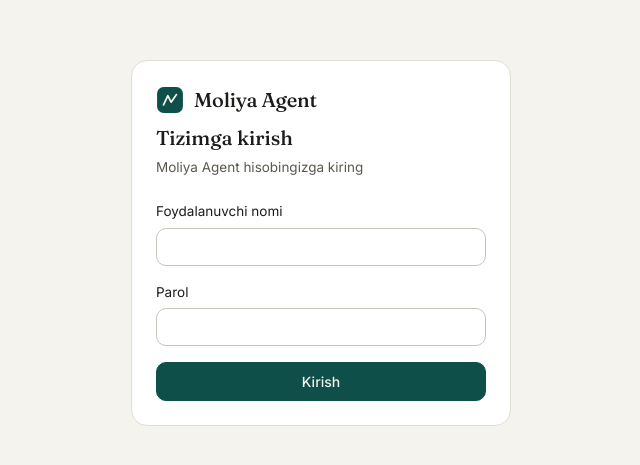
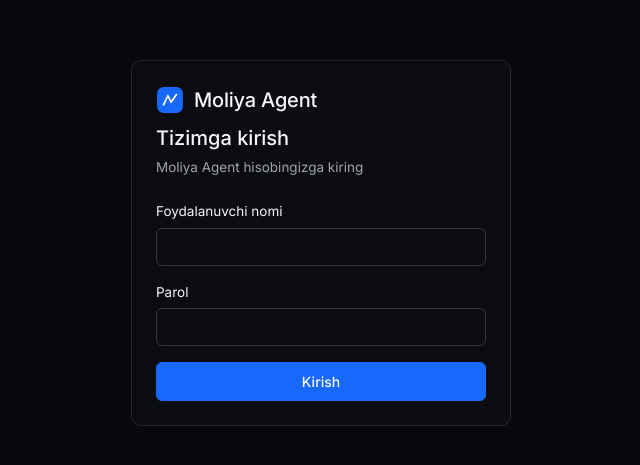
Before and after one commit to Asrorcheek/moliya-agent, a React (Vite) app in the folder app/: page / in a window 1280 px wide. Shown: the part 157-622 px from the top of the page, without its empty margins (319-959 px from the left). Built offline with nearby package versions, Linux system fonts and the light colour scheme; no server answers.

Commit message:
Redesign admin shell to match Metronic

```diff
--- a/app/index.html
+++ b/app/index.html
@@ -7,7 +7,7 @@
     <link rel="icon" href="/favicon.svg" type="image/svg+xml" />
     <link rel="preconnect" href="https://fonts.googleapis.com" />
     <link rel="preconnect" href="https://fonts.gstatic.com" crossorigin />
-    <link href="https://fonts.googleapis.com/css2?family=Fraunces:opsz,wght@9..144,500;9..144,600&family=Inter:wght@400;500;600&family=IBM+Plex+Mono:wght@500&display=swap" rel="stylesheet" />
+    <link href="https://fonts.googleapis.com/css2?family=Inter:wght@400;500;600&family=IBM+Plex+Mono:wght@500&display=swap" rel="stylesheet" />
     <link rel="stylesheet" href="https://cdn.jsdelivr.net/npm/@tabler/icons-webfont@3/dist/tabler-icons.min.css" />
     <meta name="description" content="Moliya Agent — moliyaviy operatsiyalarni tasdiqlash va hisobot paneli" />
   </head>
--- a/app/src/components/layout/TopBar.tsx
+++ b/app/src/components/layout/TopBar.tsx
@@ -1,27 +1,16 @@
 import { useI18n, type Locale } from '@/i18n'
 import { NavIcon } from '@/components/ui/NavIcon'
+import { Link, useRouter } from '@/router'
 
 const LOCALES: Locale[] = ['uz', 'ru', 'en']
 
 export function TopBar({ title, onMenuClick }: { title: string; onMenuClick?: () => void }) {
   const { locale, setLocale, t } = useI18n()
+  const { path } = useRouter()
 
   return (
-    <header
-      style={{
-        height: 'var(--topbar-height)',
-        borderBottom: '1px solid var(--color-border)',
-        background: 'var(--color-surface)',
-        display: 'flex',
-        alignItems: 'center',
-        justifyContent: 'space-between',
-        padding: '0 var(--space-5)',
-        position: 'sticky',
-        top: 0,
-        zIndex: 10,
-      }}
-    >
-      <div style={{ display: 'flex', alignItems: 'center', gap: 12 }}>
+    <header className="metronic-topbar">
+      <div className="topbar-left">
         {onMenuClick && (
           <button
             aria-label="Menyu"
@@ -32,30 +21,32 @@ export function TopBar({ title, onMenuClick }: { title: string; onMenuClick?: ()
             <NavIcon name="menu" />
           </button>
         )}
-        <h1 className="topbar-title" style={{ fontSize: 18 }}>{title}</h1>
+        <h1 className="topbar-title">{title}</h1>
+        <nav className="topbar-nav" aria-label="Tezkor navigatsiya">
+          <Link to="/" className={path === '/' ? 'active' : ''}>Home</Link>
+          <Link to="/reports" className={path === '/reports' ? 'active' : ''}>{t('nav.reports')}</Link>
+          <Link to="/users" className={path === '/users' ? 'active' : ''}>{t('nav.users')}</Link>
+          <Link to="/settings" className={path === '/settings' ? 'active' : ''}>{t('nav.settings')}</Link>
+        </nav>
       </div>
 
-      <div role="group" aria-label="Til tanlash" style={{ display: 'flex', gap: 2, background: 'var(--color-bg)', borderRadius: 999, padding: 3 }}>
+      <div className="topbar-actions">
+        <button className="topbar-icon" aria-label={t('common.search')}>⌕</button>
+        <span className="topbar-status-dot" title="Online" />
+        <div role="group" aria-label="Til tanlash" className="locale-switcher">
         {LOCALES.map((l) => (
           <button
             key={l}
             onClick={() => setLocale(l)}
             aria-pressed={locale === l}
-            style={{
-              padding: '5px 10px',
-              fontSize: 12.5,
-              borderRadius: 999,
-              border: 'none',
-              background: locale === l ? 'var(--color-surface)' : 'transparent',
-              boxShadow: locale === l ? 'var(--shadow-sm)' : 'none',
-              fontWeight: locale === l ? 500 : 400,
-              color: locale === l ? 'var(--color-text-primary)' : 'var(--color-text-muted)',
-            }}
+            className={locale === l ? 'active' : ''}
           >
             <span className="locale-full">{t(`lang.${l}` as const)}</span>
             <span className="locale-short">{l.toUpperCase()}</span>
           </button>
         ))}
+        </div>
+        <span className="topbar-avatar">A</span>
       </div>
     </header>
   )
--- a/app/src/styles/global.css
+++ b/app/src/styles/global.css
@@ -21,6 +21,7 @@ body {
   line-height: 1.5;
   -webkit-font-smoothing: antialiased;
   min-width: 360px;
+  color-scheme: dark;
 }
 
 h1, h2, h3, h4 {
@@ -47,6 +48,292 @@ button {
 
 a {
   color: var(--color-primary);
+}
+
+input::placeholder,
+textarea::placeholder {
+  color: var(--color-text-muted);
+}
+
+select option {
+  background: var(--color-surface-raised);
+  color: var(--color-text-primary);
+}
+
+.app-shell {
+  display: flex;
+  min-height: 100vh;
+  background: var(--color-bg);
+}
+
+.app-shell-body {
+  flex: 1;
+  min-width: 0;
+}
+
+.app-content {
+  width: 100%;
+  max-width: 1440px;
+  margin: 0 auto;
+  padding: 24px 24px 88px;
+}
+
+.page-heading {
+  margin-bottom: 22px;
+}
+
+.page-heading h1 {
+  font-size: 18px;
+  font-weight: 600;
+  letter-spacing: -.01em;
+}
+
+.page-breadcrumb {
+  display: flex;
+  align-items: center;
+  gap: 10px;
+  margin-top: 6px;
+  color: var(--color-text-muted);
+  font-size: 12px;
+}
+
+.page-breadcrumb b {
+  color: #454954;
+  font-size: 16px;
+  font-weight: 400;
+}
+
+.page-breadcrumb span:last-child {
+  color: var(--color-text-primary);
+}
+
+.metronic-sidebar {
+  position: sticky;
+  top: 0;
+  display: flex;
+  flex-direction: column;
+  width: var(--sidebar-width);
+  height: 100vh;
+  flex-shrink: 0;
+  padding: 0 16px 18px;
+  border-right: 1px solid var(--color-border);
+  background: #08090c;
+}
+
+.sidebar-logo {
+  display: flex;
+  align-items: center;
+  gap: 11px;
+  height: var(--topbar-height);
+  padding: 0 8px;
+  border-bottom: 1px solid transparent;
+}
+
+.sidebar-logo svg {
+  width: 27px;
+  height: 27px;
+}
+
+.sidebar-logo span {
+  color: #f8f8fa;
+  font-size: 17px;
+  font-weight: 600;
+  letter-spacing: .02em;
+}
+
+.sidebar-nav {
+  flex: 1;
+  padding-top: 13px;
+  overflow-y: auto;
+}
+
+.sidebar-group-label {
+  margin: 19px 11px 7px;
+  color: #555965;
+  font-size: 10px;
+  font-weight: 500;
+  letter-spacing: .08em;
+}
+
+.sidebar-group-label:first-child {
+  margin-top: 4px;
+}
+
+.nav-link {
+  display: flex;
+  align-items: center;
+  gap: 11px;
+  min-height: 38px;
+  padding: 8px 11px;
+  border-radius: 6px;
+  color: #a2a6b0;
+  font-size: 13px;
+  text-decoration: none;
+  transition: color 120ms ease, background 120ms ease;
+}
+
+.nav-link:hover {
+  background: #111319;
+  color: #f4f5f7;
+}
+
+.nav-link.active {
+  background: #1a1c22;
+  color: #2979ff;
+}
+
+.nav-link b {
+  margin-left: auto;
+  color: #555965;
+  font-size: 15px;
+  font-weight: 400;
+}
+
+.sidebar-account {
+  display: flex;
+  align-items: center;
+  gap: 10px;
+  padding: 15px 8px 0;
+  border-top: 1px solid var(--color-border);
+}
+
+.sidebar-account-avatar,
+.topbar-avatar {
+  display: inline-grid;
+  place-items: center;
+  border-radius: 50%;
+  background: #15263f;
+  color: #6ca7ff;
+  font-size: 11px;
+  font-weight: 600;
+}
+
+.sidebar-account-avatar {
+  width: 34px;
+  height: 34px;
+  flex: 0 0 34px;
+}
+
+.sidebar-account strong,
+.sidebar-account button {
+  display: block;
+  padding: 0;
+  border: 0;
+  background: transparent;
+  text-align: left;
+}
+
+.sidebar-account strong {
+  color: var(--color-text-primary);
+  font-size: 12.5px;
+  font-weight: 500;
+}
+
+.sidebar-account button {
+  margin-top: 2px;
+  color: var(--color-text-muted);
+  font-size: 11px;
+}
+
+.metronic-topbar {
+  position: sticky;
+  top: 0;
+  z-index: 20;
+  display: flex;
+  align-items: center;
+  justify-content: space-between;
+  height: var(--topbar-height);
+  padding: 0 24px;
+  border-bottom: 1px solid var(--color-border);
+  background: rgba(8, 9, 12, .94);
+  backdrop-filter: blur(12px);
+}
+
+.topbar-left,
+.topbar-actions,
+.topbar-nav {
+  display: flex;
+  align-items: center;
+}
+
+.topbar-left {
+  gap: 28px;
+}
+
+.topbar-title {
+  display: none;
+  font-size: 16px;
+  font-weight: 600;
+}
+
+.topbar-nav {
+  gap: 27px;
+}
+
+.topbar-nav a {
+  color: #b1b4bd;
+  font-size: 13px;
+  text-decoration: none;
+}
+
+.topbar-nav a:hover,
+.topbar-nav a.active {
+  color: var(--color-primary-strong);
+}
+
+.topbar-actions {
+  gap: 12px;
+}
+
+.topbar-icon {
+  display: inline-grid;
+  place-items: center;
+  width: 34px;
+  height: 34px;
+  padding: 0;
+  border: 0;
+  background: transparent;
+  color: #777b86;
+  font-size: 20px;
+}
+
+.topbar-status-dot {
+  width: 8px;
+  height: 8px;
+  border-radius: 50%;
+  background: var(--color-success);
+  box-shadow: 0 0 0 3px rgba(0, 200, 117, .12);
+}
+
+.locale-switcher {
+  display: flex;
+  gap: 2px;
+  padding: 3px;
+  border: 1px solid var(--color-border);
+  border-radius: 6px;
+  background: #0d0e12;
+}
+
+.locale-switcher button {
+  padding: 4px 7px;
+  border: 0;
+  border-radius: 4px;
+  background: transparent;
+  color: var(--color-text-muted);
+  font-size: 10.5px;
+}
+
+.locale-switcher button.active {
+  background: #1a1c22;
+  color: var(--color-text-primary);
+}
+
+.topbar-avatar {
+  width: 34px;
+  height: 34px;
+  border: 2px solid var(--color-success);
+  background: #252830;
+  color: #fff;
 }
 
 /* Financial values always use tabular numerals so amounts align in columns */
@@ -842,8 +1129,10 @@ a {
   }
   .mobile-menu-button {
     display: inline-flex !important;
+    color: var(--color-text-primary);
   }
   .topbar-title {
+    display: block;
     max-width: 40vw;
     overflow: hidden;
     text-overflow: ellipsis;
@@ -851,6 +1140,33 @@ a {
   }
   main {
     padding-bottom: 96px !important;
+  }
+  .metronic-topbar {
+    height: 60px;
+    padding: 0 16px;
+  }
+  .topbar-left {
+    gap: 8px;
+  }
+  .topbar-nav,
+  .topbar-icon,
+  .topbar-status-dot,
+  .topbar-avatar {
+    display: none;
+  }
+  .app-content {
+    padding: 22px 20px 96px;
+  }
+  .page-heading {
+    margin-bottom: 18px;
+  }
+  .mobile-menu-panel {
+    background: #08090c;
+    border-right: 1px solid var(--color-border);
+  }
+  .mobile-nav {
+    background: rgba(8, 9, 12, .96) !important;
+    backdrop-filter: blur(12px);
   }
   .dashboard-kpi-grid {
     grid-template-columns: repeat(2, minmax(0, 1fr));
@@ -870,7 +1186,8 @@ a {
     grid-template-columns: minmax(0, 1fr) minmax(140px, .5fr) minmax(150px, .6fr);
   }
   .toolbar-add-user {
-    display: none !important;
+    grid-column: 1 / -1;
+    justify-self: end;
   }
 }
 
@@ -920,6 +1237,9 @@ a {
   }
   .user-search {
     grid-column: 1 / -1;
+  }
+  .toolbar-add-user {
+    width: 100% !important;
   }
   .user-table-wrap {
     display: none;
@@ -1012,13 +1332,6 @@ a {
     flex-direction: column;
     align-items: flex-end;
   }
-  .admin-page-heading {
-    align-items: stretch;
-    flex-direction: column;
-  }
-  .admin-page-heading button {
-    width: 100%;
-  }
   .admin-drawer {
     padding: var(--space-5);
   }
--- a/app/src/styles/tokens.css
+++ b/app/src/styles/tokens.css
@@ -1,46 +1,38 @@
-/*
-  Moliya Agent design tokens.
-  Palette rationale: a trustworthy ledger feel, not a generic admin blue and
-  not the cream+terracotta AI-default. Warm stone background, deep teal-ink
-  primary (evokes a fountain-pen ledger entry), amber only for "needs
-  clarification", green only for confirmed states, red only for destructive
-  or negative amounts.
-*/
 :root {
-  --font-display: 'Fraunces', Georgia, serif;
+  --font-display: 'Inter', -apple-system, BlinkMacSystemFont, 'Segoe UI', sans-serif;
   --font-sans: 'Inter', -apple-system, BlinkMacSystemFont, 'Segoe UI', sans-serif;
   --font-mono: 'IBM Plex Mono', ui-monospace, 'SFMono-Regular', monospace;
 
-  --color-bg: #F5F3EE;
-  --color-surface: #FFFFFF;
-  --color-surface-raised: #FFFFFF;
-  --color-border: #E1DED4;
-  --color-border-strong: #C9C5B7;
+  --color-bg: #08090c;
+  --color-surface: #0b0c10;
+  --color-surface-raised: #111319;
+  --color-border: #25272e;
+  --color-border-strong: #343741;
 
-  --color-text-primary: #1B1D1A;
-  --color-text-secondary: #5B584E;
-  --color-text-muted: #8A8778;
-  --color-text-on-primary: #F5F3EE;
+  --color-text-primary: #f5f6f8;
+  --color-text-secondary: #a0a4ae;
+  --color-text-muted: #707580;
+  --color-text-on-primary: #ffffff;
 
-  --color-primary: #0F4F4A;
-  --color-primary-strong: #0A3A36;
-  --color-primary-soft: #E1EEEC;
+  --color-primary: #1768ff;
+  --color-primary-strong: #3b82ff;
+  --color-primary-soft: #101d3a;
 
-  --color-success: #276B45;
-  --color-success-soft: #E5F0E6;
-  --color-success-strong: #1B4E32;
+  --color-success: #00c875;
+  --color-success-soft: #0b2a20;
+  --color-success-strong: #24d98b;
 
-  --color-danger: #A3352E;
-  --color-danger-soft: #F7E7E5;
-  --color-danger-strong: #7A2621;
+  --color-danger: #f04452;
+  --color-danger-soft: #321419;
+  --color-danger-strong: #ff6b75;
 
-  --color-amber: #A8701A;
-  --color-amber-soft: #FBF0DD;
-  --color-amber-strong: #7C5210;
+  --color-amber: #f6b94b;
+  --color-amber-soft: #30250f;
+  --color-amber-strong: #ffc963;
 
-  --radius-sm: 6px;
-  --radius-md: 10px;
-  --radius-lg: 16px;
+  --radius-sm: 4px;
+  --radius-md: 6px;
+  --radius-lg: 10px;
 
   --space-1: 4px;
   --space-2: 8px;
@@ -50,38 +42,9 @@
   --space-6: 32px;
   --space-7: 48px;
 
-  --shadow-sm: 0 1px 2px rgba(27, 29, 26, 0.06);
-  --shadow-md: 0 4px 12px rgba(27, 29, 26, 0.08);
+  --shadow-sm: 0 1px 2px rgba(0, 0, 0, .32);
+  --shadow-md: 0 14px 40px rgba(0, 0, 0, .42);
 
-  --sidebar-width: 248px;
-  --topbar-height: 60px;
+  --sidebar-width: 280px;
+  --topbar-height: 70px;
 }
-
-[data-theme='dark'] {
-  --color-bg: #14211F;
-  --color-surface: #1B2D2A;
-  --color-surface-raised: #203633;
-  --color-border: #2C4340;
-  --color-border-strong: #3C5652;
-
-  --color-text-primary: #F0EFE9;
-  --color-text-secondary: #B9B6A9;
-  --color-text-muted: #8A8778;
-  --color-text-on-primary: #0F1F1D;
-
-  --color-primary: #5FBDB2;
-  --color-primary-strong: #7ED0C6;
-  --color-primary-soft: #223A37;
-
-  --color-success: #6FBE8C;
-  --color-success-soft: #1E3327;
-  --color-success-strong: #8BD1A6;
-
-  --color-danger: #E28A84;
-  --color-danger-soft: #3A2321;
-  --color-danger-strong: #F0A8A2;
-
-  --color-amber: #E3AE5C;
-  --color-amber-soft: #3A2E17;
-  --color-amber-strong: #F0C280;
-}
```
Also changed, not shown: app/src/components/layout/AppShell.tsx (+7 -3 lines), app/src/components/layout/Sidebar.tsx (+27 -48 lines), app/src/pages/Users.tsx (+0 -16 lines).
